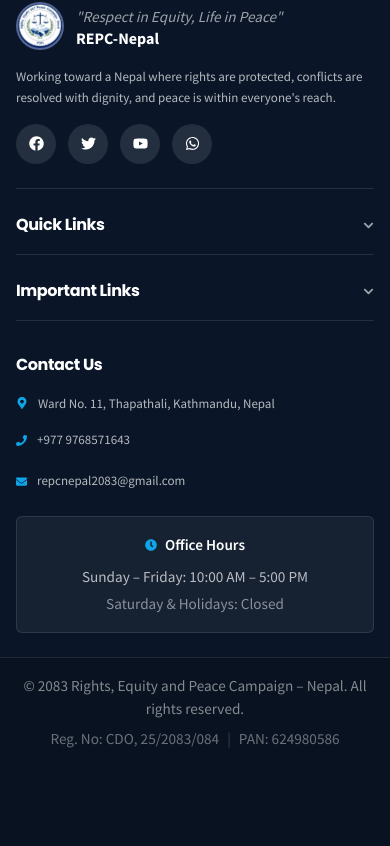
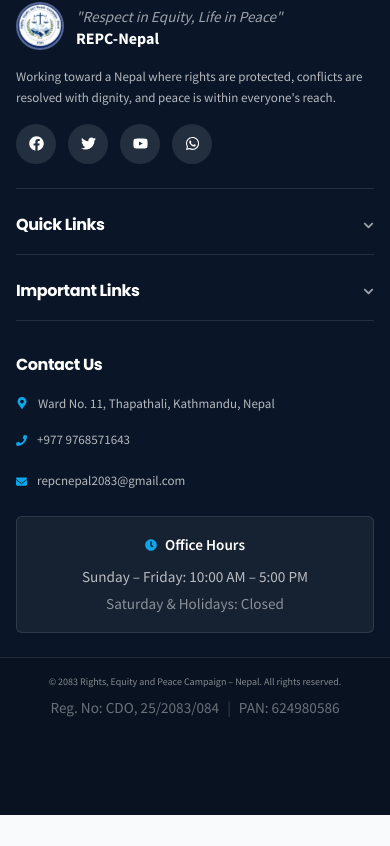
Before and after one commit to AbaeNeupane/REPC-Nepal, a React (Vite) app: page / in a window 390 px wide. Shown: the part 8485-9331 px from the top of the page. After the commit the page ends 9300 px from the top, so only its background shows below. Built offline with nearby package versions, Linux system fonts and the light colour scheme.

Commit message:
footer changes

```diff
--- a/src/components/Footer.jsx
+++ b/src/components/Footer.jsx
@@ -232,7 +232,7 @@ const Footer = () => {
           md+   : copyright left, registration right */}
       <div className="border-t border-white/10 py-4 pb-24 md:pb-4 bg-black/20">
         <div className="site-container footer-bottom-bar flex flex-col md:flex-row items-center md:justify-between gap-1.5 md:gap-4 text-center md:text-left">
-          <p className={`text-white/50 text-xs ${np}`}>
+          <p className={`text-white/50 text-[10px] md:text-xs ${np}`}>
             {t(
               `© 2083 Rights, Equity and Peace Campaign – Nepal. All rights reserved.`,
               `© २०८३ अधिकार, समता र शान्ति अभियान–नेपाल। सर्वाधिकार सुरक्षित।`
```
